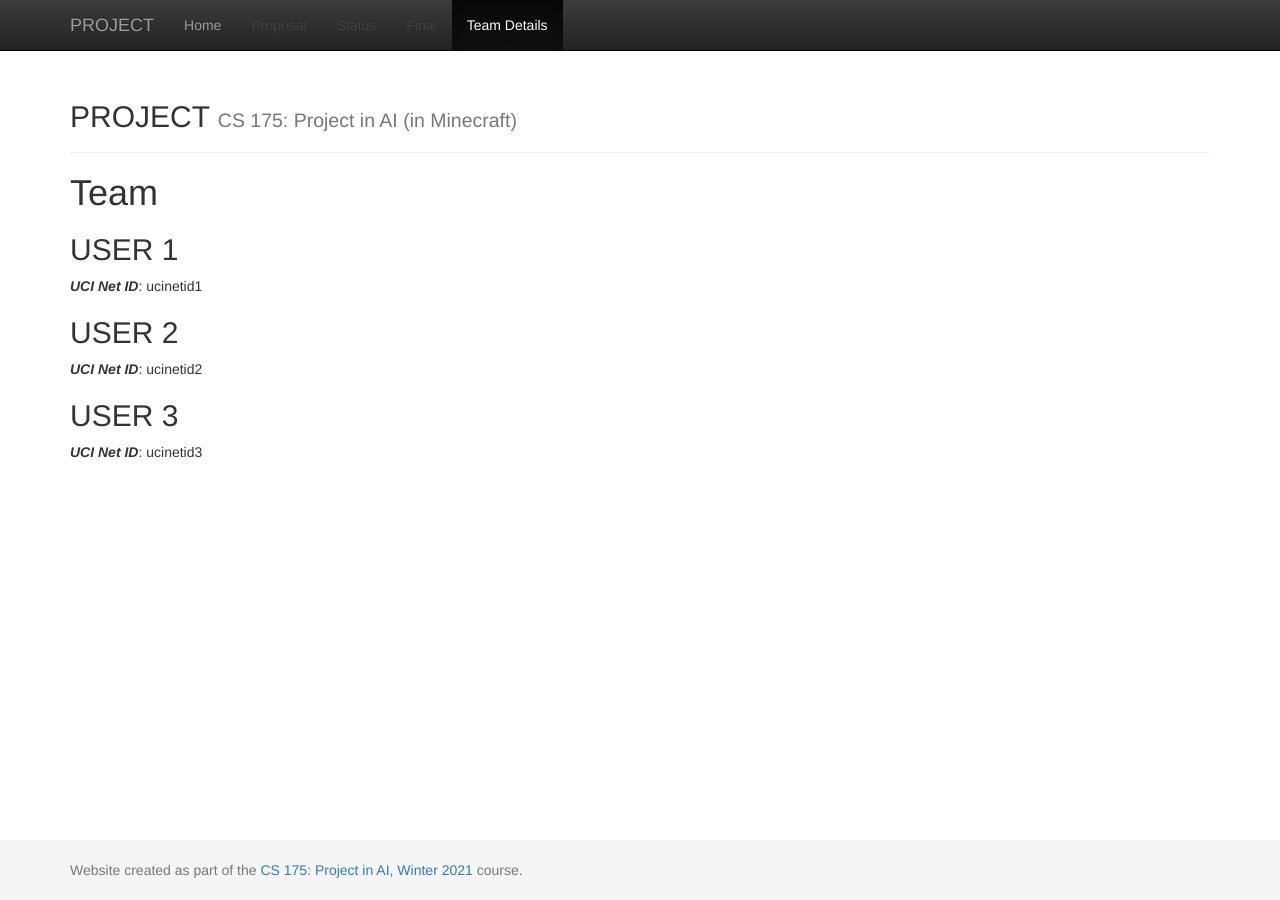
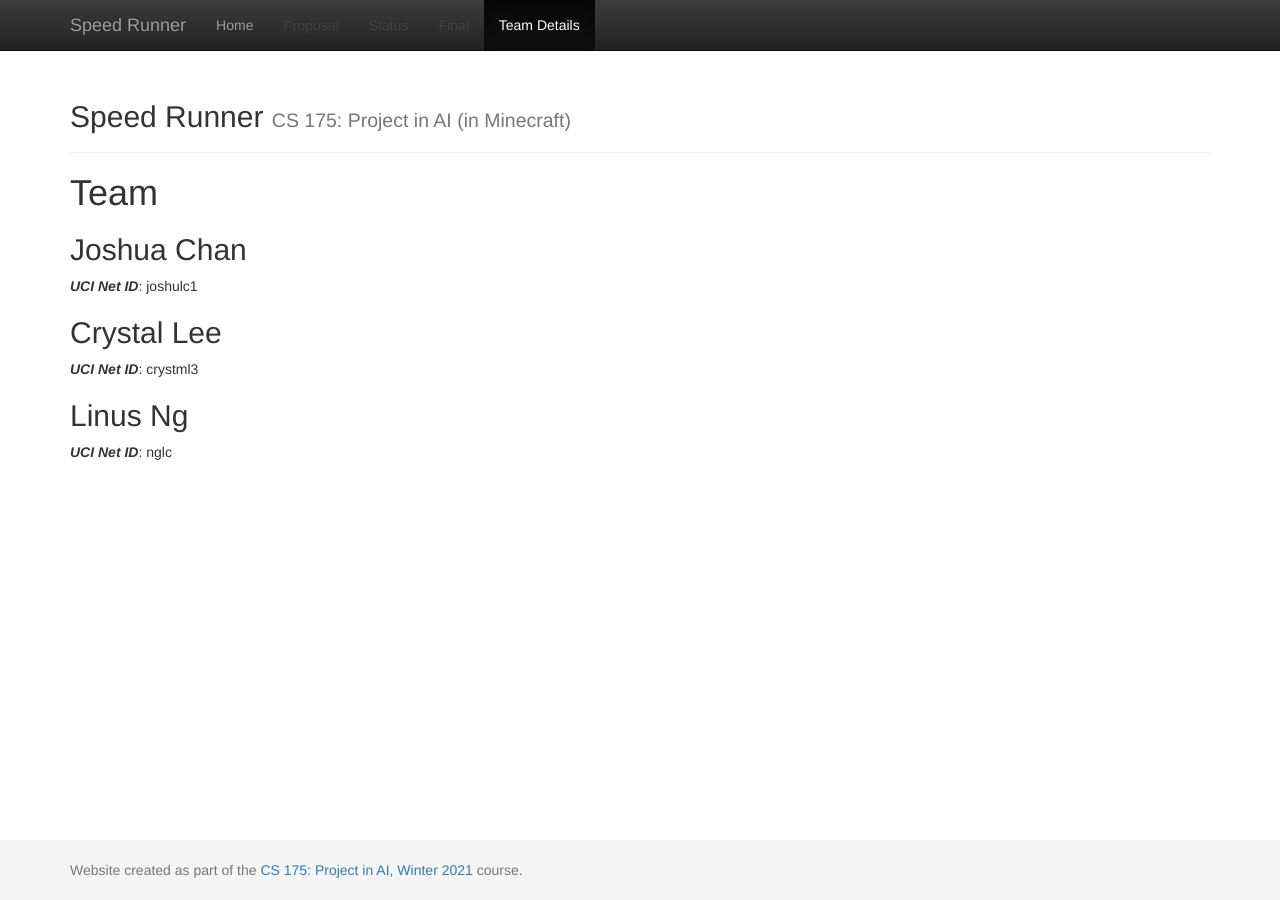
Before and after one commit to crystalleesf/speed-runner, a Jekyll site: the page built from docs/team.md, in a window 1280 px wide. Built offline with Jekyll 4.4.1, drawn with Linux system fonts in a browser that asks for light colours.

Commit message:
Add team information

```diff
--- a/docs/_config.yml
+++ b/docs/_config.yml
@@ -1,7 +1,7 @@
 ###########
 # site.title
 
-title:    'PROJECT'
+title:    'Speed Runner'
 subtitle: 'CS 175: Project in AI (in Minecraft)'
 
 
--- a/docs/team.md
+++ b/docs/team.md
@@ -3,14 +3,14 @@ layout: default
 title:  Team
 ---
 
-# {{ page.title }}
+# Team
 
 
-## USER 1
-***UCI Net ID***: ucinetid1
+## Joshua Chan
+***UCI Net ID***: joshulc1
 
-## USER 2
-***UCI Net ID***: ucinetid2
+## Crystal Lee
+***UCI Net ID***: crystml3
 
-## USER 3
-***UCI Net ID***: ucinetid3
+## Linus Ng
+***UCI Net ID***: nglc
```
Also changed, not shown: docs/index.md (+1 -1 lines).
